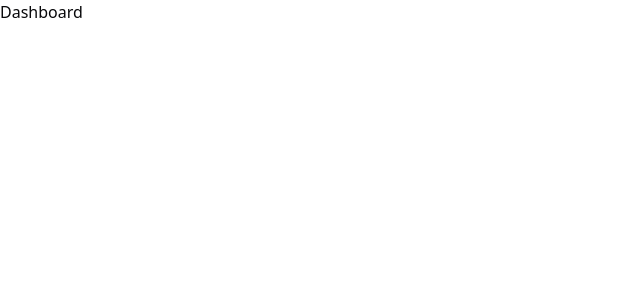
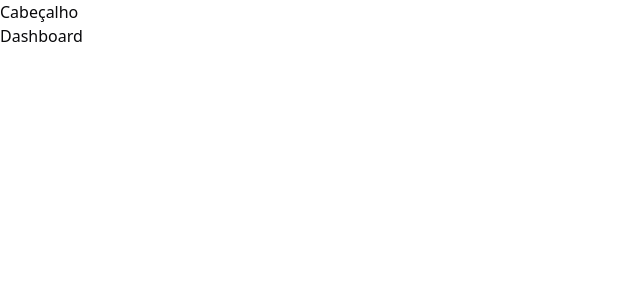
Before and after one commit to JoaoTrajano/pizzashop-web, a React (Vite) app: page / in a window 1280 px wide. Shown: the top 300 px of the page, without its empty margins (0-640 px from the left). Built offline with nearby package versions, Linux system fonts and the light colour scheme.

Commit message:
feat: added layout

```diff
--- /dev/null
+++ b/src/pages/_layouts/app.tsx
@@ -0,0 +1,12 @@
+import { Outlet } from 'react-router-dom'
+
+export function AppLayout() {
+  return (
+    <div>
+      <h1>Cabeçalho</h1>
+      <div>
+        <Outlet />
+      </div>
+    </div>
+  )
+}
--- /dev/null
+++ b/src/pages/_layouts/auth.tsx
@@ -0,0 +1,12 @@
+import { Outlet } from 'react-router-dom'
+
+export function AuthLayout() {
+  return (
+    <div>
+      <h1>Autenticação</h1>
+      <div>
+        <Outlet />
+      </div>
+    </div>
+  )
+}
--- /dev/null
+++ b/src/pages/auth/sign-in.tsx
@@ -0,0 +1,3 @@
+export function SignIn() {
+  return <h1>Sign - In</h1>
+}
```
Also changed, not shown: src/routes.tsx (+10 -1 lines).
